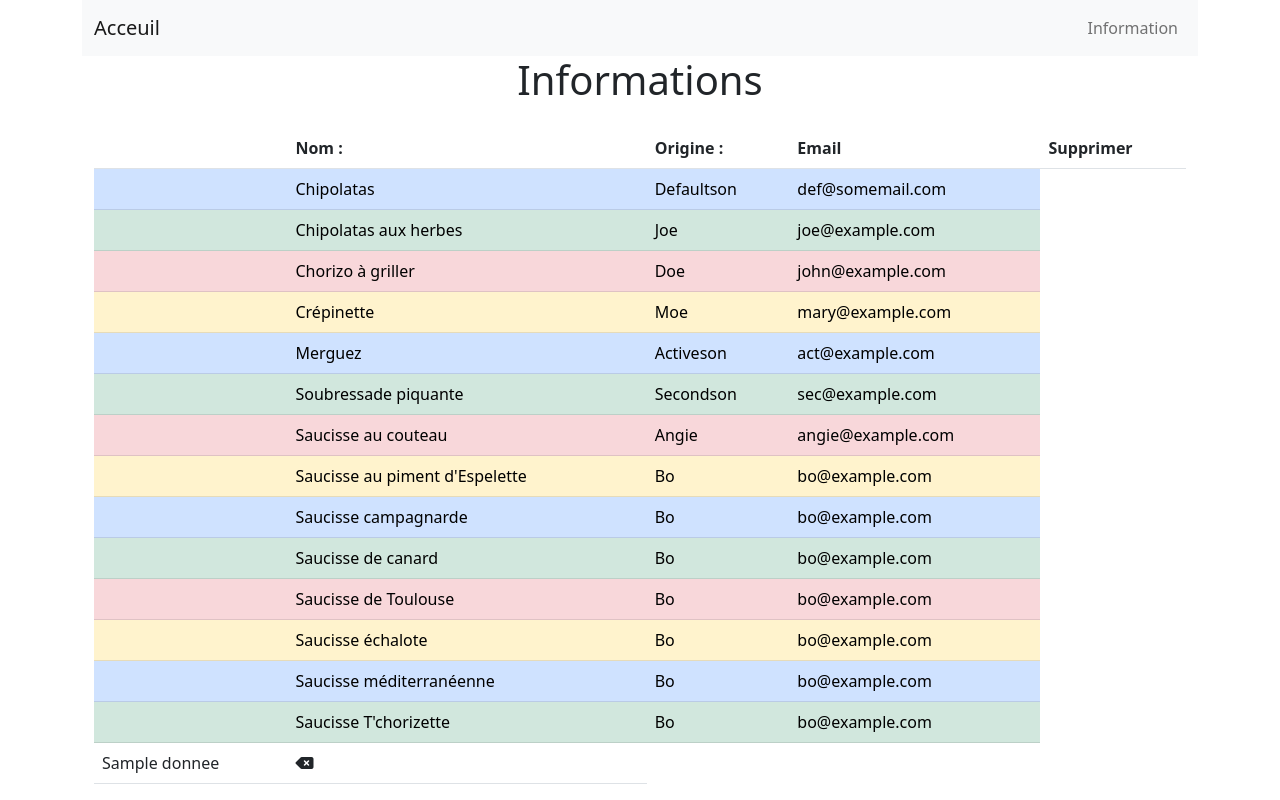
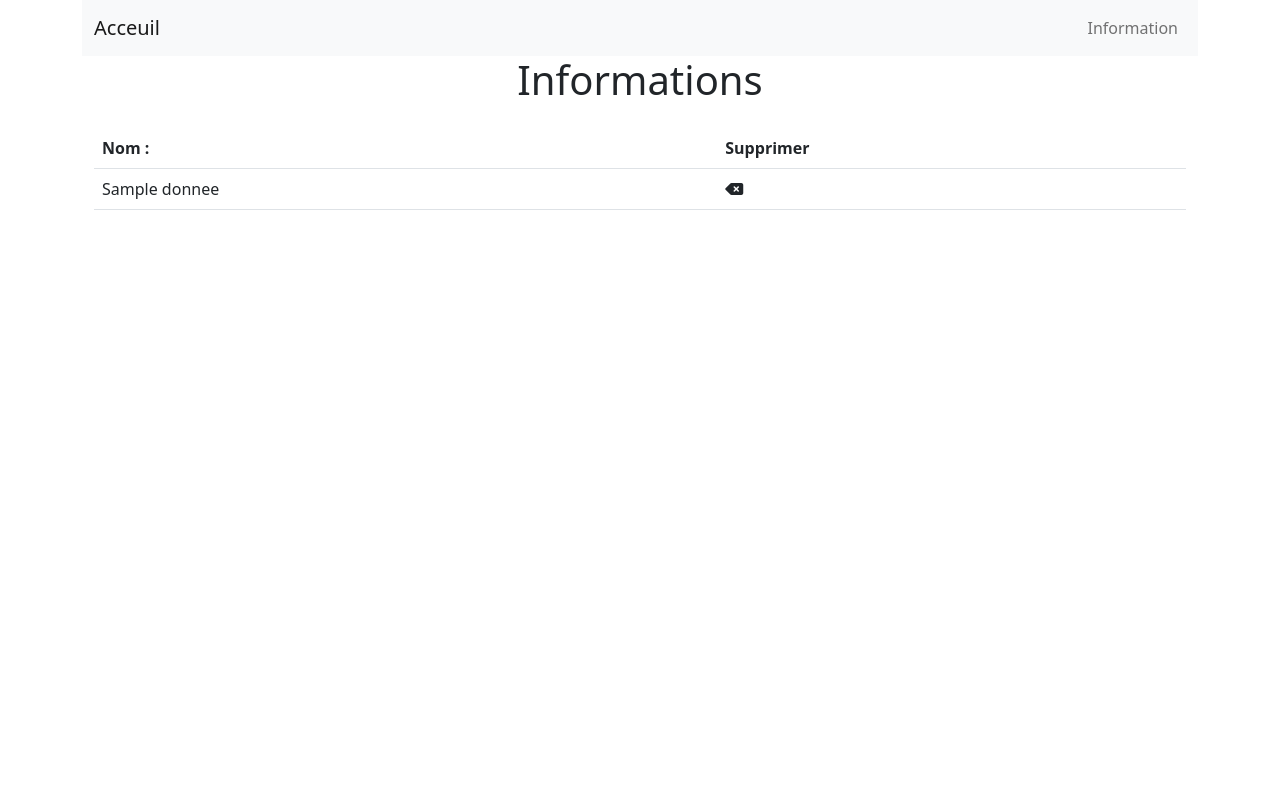
Before and after one commit to Thomas-Toulouse-Cegep/ajax, a PHP site: template ExerciceAjaxCorrige/view/viewInformation.php in a window 1280 px wide. Run offline with PHP 8.4, Linux system fonts and the light colour scheme; the template is opened without the code that fills it: most values are stand-ins (such as "Sample title", 1, 10 or a date in 2020); some libraries are stand-ins or nearby versions.

Commit message:
tableau saucisse

```diff
--- a/ExerciceAjaxCorrige/view/viewInformation.php
+++ b/ExerciceAjaxCorrige/view/viewInformation.php
@@ -6,105 +6,16 @@
     <table class="table mt-3">
     <thead>
             <tr>
-                <th scope="col"></th>
                 <th scope="col">Nom :</th>
-                <th scope="col">Origine :</th>
-                <th scope="col">Email</th>
                 <th scope="col">Supprimer</th>
             </tr>
         </thead>
         <tbody>
-            <tr class="table-primary">
-                <td></td>
-                <td>Chipolatas</td>
-                <td>Defaultson</td>
-                <td>def@somemail.com</td>
-            </tr>
-            <tr class="table-success">
-                <td></td>
-                <td>Chipolatas aux herbes</td>
-                <td>Joe</td>
-                <td>joe@example.com</td>
-            </tr>
-            <tr class="table-danger">
-                <td></td>
-                <td>Chorizo à griller</td>
-                <td>Doe</td>
-                <td>john@example.com</td>
-            </tr>
-            <tr class="table-warning">
-                <td></td>
-                <td>Crépinette</td>
-                <td>Moe</td>
-                <td>mary@example.com</td>
-            </tr>
-            <tr class="table-primary">
-                <td></td>
-                <td>Merguez</td>
-                <td>Activeson</td>
-                <td>act@example.com</td>
-            </tr>
-            <tr class="table-success">
-                <td></td>
-                <td>Soubressade piquante</td>
-                <td>Secondson</td>
-                <td>sec@example.com</td>
-            </tr>
-            <tr class="table-danger">
-                <td></td>
-                <td>Saucisse au couteau</td>
-                <td>Angie</td>
-                <td>angie@example.com</td>
-            </tr>
-            <tr class="table-warning">
-                <td></td>
-                <td>Saucisse au piment d'Espelette</td>
-                <td>Bo</td>
-                <td>bo@example.com</td>
-            </tr>
-            <tr class="table-primary">
-                <td></td>
-                <td>Saucisse campagnarde</td>
-                <td>Bo</td>
-                <td>bo@example.com</td>
-            </tr>
-            <tr class="table-success">
-                <td></td>
-                <td>Saucisse de canard</td>
-                <td>Bo</td>
-                <td>bo@example.com</td>
-            </tr>
-            <tr class="table-danger">
-                <td></td>
-                <td>Saucisse de Toulouse</td>
-                <td>Bo</td>
-                <td>bo@example.com</td>
-            </tr>
-            <tr class="table-warning">
-                <td></td>
-                <td>Saucisse échalote</td>
-                <td>Bo</td>
-                <td>bo@example.com</td>
-            </tr>
-            <tr class="table-primary">
-                <td></td>
-                <td>Saucisse méditerranéenne</td>
-                <td>Bo</td>
-                <td>bo@example.com</td>
-            </tr>
-            <tr class="table-success">
-                <td></td>
-                <td>Saucisse T'chorizette</td>
-                <td>Bo</td>
-                <td>bo@example.com</td>
-            </tr>
-        </tbody>
-        <tbody scope="col" >
             <?php foreach ($informations as $information) {?>
-            <tr scope="col">
+            <tr>
                 <td><?php echo $information->donnee; ?></td>
                 <!-- ... -->
-                <td ><i class="fa-solid fa-delete-left"></i></td>
+                <td><i class="fa-solid fa-delete-left"></i></td>
                 <!-- <td>Icone de suppression de Font Awesome<td> -->
             </tr>
             <?php }?>
```
